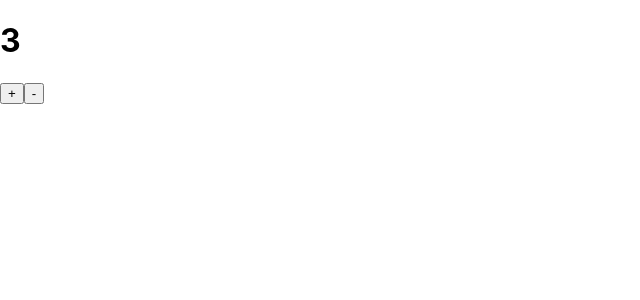
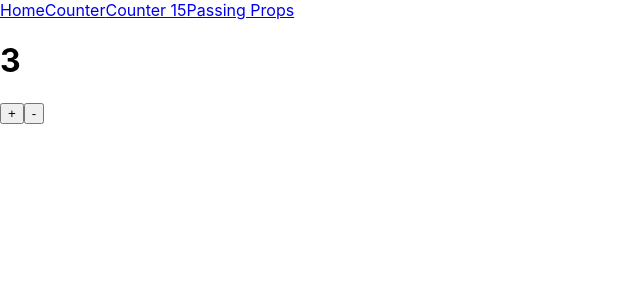
Before and after one commit to Edyta2801/exercises-redux-day4, a React (Create React App) app: page / in a window 1280 px wide. Shown: the top 300 px of the page, without its empty margins (0-640 px from the left). Built offline with nearby package versions, Linux system fonts and the light colour scheme.

Commit message:
Task 4.3

```diff
--- a/src/App.js
+++ b/src/App.js
@@ -8,13 +8,17 @@ const App = (props) => (
   <div>
     <Router>
       <div>
+        <Link to={'/'}>Home</Link>
+        <Link to={'/counter'}>Counter</Link>
+        <Link to={'/counter-with-start-value'}>Counter 15</Link>
+        <Link to={'/passing-props'}>Passing Props</Link>
         <Route path='/' exact component={Counter} />
         <Route path='/counter' component={Counter} />
+        <Route path='/counter-with-start-value' component={
+          () => <Counter startValue={15} />
+        } />
         {/* PassingProps component with no props */}
         <Route path='/passing-props' component={PassingProps} />
-        <Route path='/counter-with-start-value' component={() =>
-          <Counter startValue={15} />}
-        />
       </div>
     </Router>
   </div>
```
